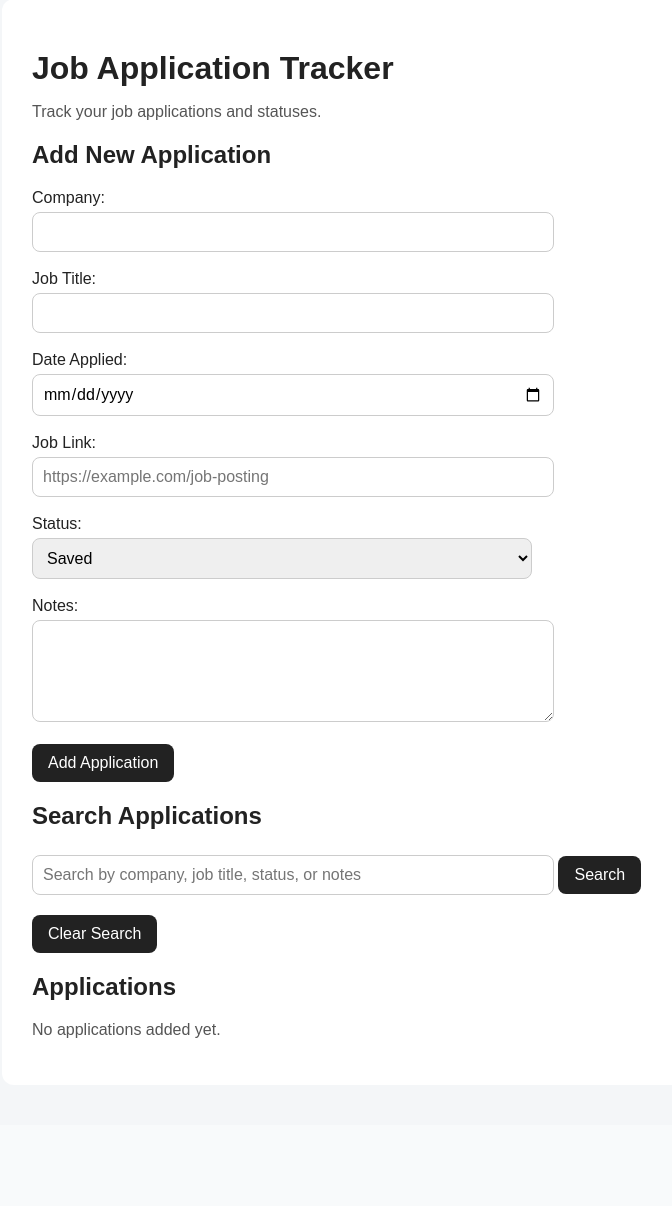
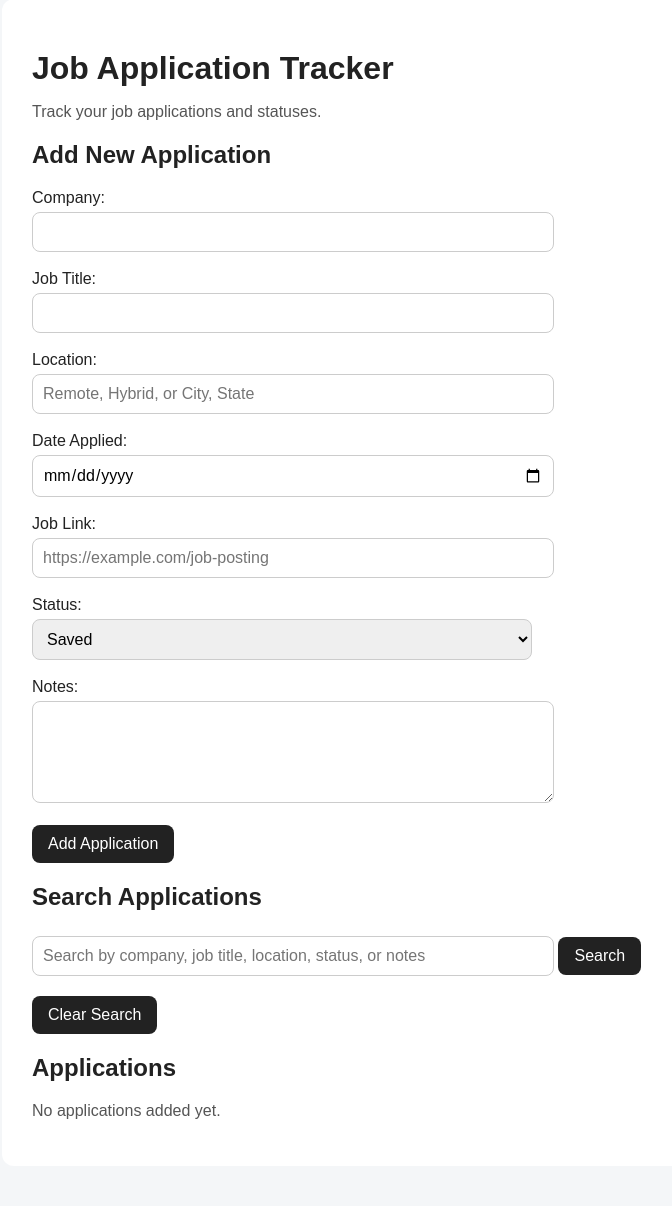
Before and after one commit to ehyette/python-job-tracker, a Flask app: page / in a window 1280 px wide. Shown: the part 41-1247 px from the top of the page, without its empty margins (158-830 px from the left). Before the commit the page ends 1079 px from the top, so only its background shows below. Run offline with Flask 3, Linux system fonts and the light colour scheme.

Commit message:
Add location field

```diff
--- a/app.py
+++ b/app.py
@@ -7,7 +7,7 @@ app = Flask(__name__)
 BASE_DIR = os.path.dirname(os.path.abspath(__file__))
 CSV_FILE = os.path.join(BASE_DIR, "data", "applications.csv")
 
-FIELDNAMES = ["company", "job_title", "date_applied", "job_link", "status", "notes"]
+FIELDNAMES = ["company", "job_title", "location", "date_applied", "job_link", "status", "notes"]
 
 
 def load_applications():
@@ -57,6 +57,7 @@ def home():
             application for application in applications
             if search_query in application["company"].lower()
             or search_query in application["job_title"].lower()
+            or search_query in application["location"].lower()
             or search_query in application["date_applied"].lower()
             or search_query in application["job_link"].lower()
             or search_query in application["status"].lower()
@@ -75,6 +76,7 @@ def add_application():
     new_application = {
         "company": request.form.get("company"),
         "job_title": request.form.get("job_title"),
+        "location": request.form.get("location"),
         "date_applied": request.form.get("date_applied"),
         "job_link": request.form.get("job_link"),
         "status": request.form.get("status"),
--- a/templates/index.html
+++ b/templates/index.html
@@ -17,6 +17,9 @@
 
         <label>Job Title:</label><br>
         <input type="text" name="job_title" required><br><br>
+
+        <label>Location:</label><br>
+        <input type="text" name="location" placeholder="Remote, Hybrid, or City, State"><br><br>
 
         <label>Date Applied:</label><br>
         <input type="date" name="date_applied"><br><br>
@@ -45,7 +48,7 @@
             <input
                 type="text"
                 name="search"
-                placeholder="Search by company, job title, status, or notes"
+                placeholder="Search by company, job title, location, status, or notes"
                 value="{{ search_query }}"
             >
             <button type="submit">Search</button>
@@ -62,6 +65,8 @@
             {% for application in applications %}
                 <li class="application-card">
                     <strong>{{ application["company"] }}</strong> - {{ application["job_title"] }}
+                    <br>
+                    <strong>Location:</strong> {{ application["location"] }}
                     <br>
                     <strong>Date Applied:</strong> {{ application["date_applied"] }}
                     <br>
```
